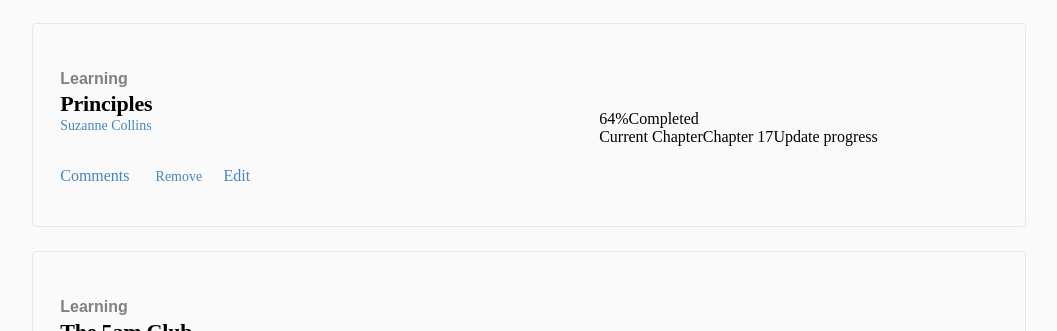
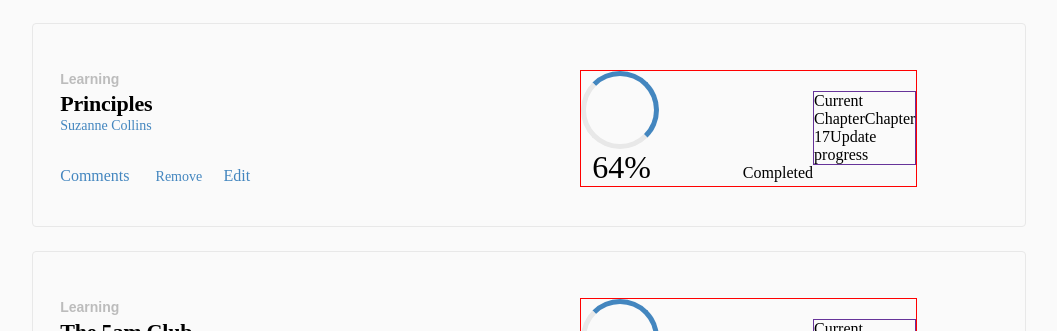
Before and after one commit to Rashad-Muntar/Book-store, a React (Create React App) app: page / in a window 1280 px wide. Shown: the part 469-800 px from the top of the page, without its empty margins (111-1168 px from the left). Built offline with nearby package versions, Linux system fonts and the light colour scheme.

Commit message:
add styling for book panel

```diff
--- a/src/components/Book.js
+++ b/src/components/Book.js
@@ -21,10 +21,10 @@ function Book({ book, removeBook }) {
       <div className="panel-right-side">
 
         <div className="oval-area-wrapper">
-          <div className="chart" />
+          <div className="chart" aria-label="chart" />
 
           <div className="percentage-area">
-            <span className="-Percent-Complete">64%</span>
+            <span className="percentage">64%</span>
             <span className="">Completed</span>
           </div>
         </div>
--- a/src/styles/Book.css
+++ b/src/styles/Book.css
@@ -10,14 +10,27 @@
     align-items: center
   };
 
+  .oval-area-wrapper{
+      display: flex !important;
+      justify-content: space-between !important;
+      align-items: center !important;
+      border: 1px solid blue !important;
+      width: 300px;
+  }
+
+  .update-area{
+      border: 1px solid rebeccapurple;
+  }
+
   .chart{
     width: 4.25rem;
     height: 4.25rem;
-    border-style: solid;
-    border-width: 5px;
-    border-image-source: linear-gradient(to bottom, var(--medium-blue), var(--dodger-blue));
-    border-image-slice: 1;
-  };
+    border: solid 5px #e8e8e8;
+    border-radius: 50%;
+    border-top-color: #4386bf;
+    border-right-color: #4386bf;
+
+  }
 
   .category {
     width: 3.063rem;
@@ -86,3 +99,33 @@
     background-color: transparent;
     border: none;
   }
+
+  .panel-right-side{
+      display: flex;
+      justify-content: space-between;
+      align-items: center;
+      border: 1px solid red;
+  }
+
+  .panel-right-side:first-child{
+    border: 1px solid green;
+}
+
+  .percentage-area{
+      /* display: flex;
+      justify-content: space-between;
+      align-items: center; */
+      /* border: 1px solid red; */
+  }
+
+  .percentage {
+    height: 2.438rem;
+    margin: 0.063rem 5.75rem 0 0.688rem;
+    font-family: Montserrat;
+    font-size: 2rem;
+    font-weight: normal;
+    font-style: normal;
+    line-height: normal;
+    letter-spacing: normal;
+    color: var(--black-two);
+  }
```
